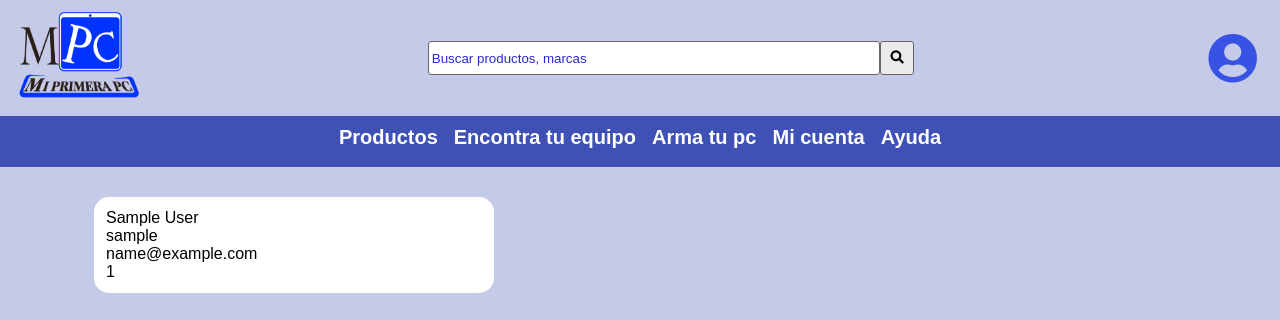
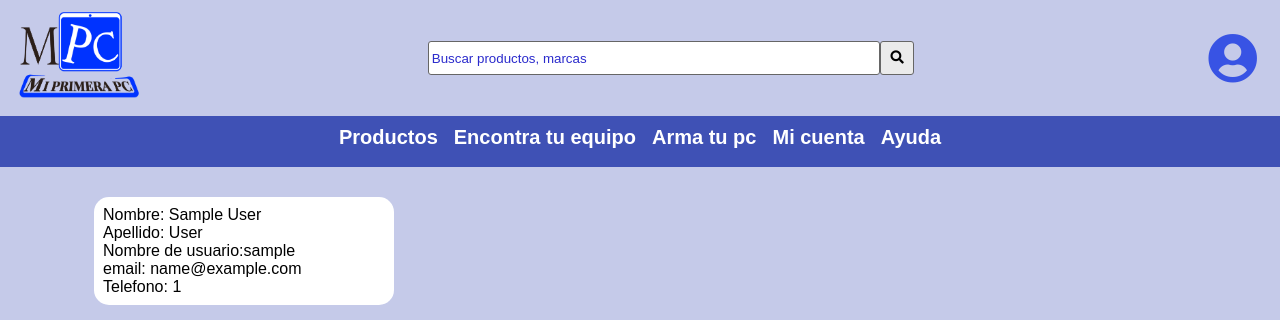
Before and after one commit to DanielaTarifa/sprint6grupo9, a Node server app: page /listar in a window 1280 px wide. Shown: the top 320 px of the page. Run offline with Node 20, Linux system fonts and the light colour scheme; tables that the repository leaves empty hold one stand-in row (values such as "Sample post"); some libraries are stand-ins or nearby versions; some web fonts are replaced.

Commit message:
agrego una parte de crud users

```diff
--- a/src/controllers/usersController.js
+++ b/src/controllers/usersController.js
@@ -21,7 +21,7 @@ const usersController={
         return res.render('users/register')
     },
 
-    listar:(req,res)=>{//funciona (solo funciona cuando no estas logeado 0.0) arreglar css
+    listar:(req,res)=>{//funciona (solo funciona cuando no estas logeado 0.0) arreglar css y ejs
         Users.findAll()
         .then(listarUsuarios => {
             res.render('users/listar', {listarUsuarios: listarUsuarios})
@@ -29,18 +29,12 @@ const usersController={
 
     },
 
-    listarCliente:(req,res)=>{//(solo funciona cuando no estas logeado 0.0) arreglar css
-        Users.findAll()
-        .then(listarUsuarios => {
-            res.render('users/listar', {listarUsuarios: listarUsuarios})
-        });
 
-    },
    delete: (req, res) =>{
         let userId = req.params.id;
         User.destroy({where: {id: userId}})
         .then(()=>{
-            return res.redirect('/users')})
+            return res.redirect('/')})
         .catch(error => res.send(error))
     },
 
@@ -55,20 +49,37 @@ const usersController={
         }
 
     //tiene que salir un cartel q ya esta en uso el mail si se repite 2 veces//
-    let userToLogin = Users.findOne({where: {email: req.body.email}});// no anda esta roto
-        if (userInDB){
-            return res.render ('users/register',{
+    let userInDB = db.Users.findAll({where: {email: req.body.email}});
+
+        if(!userInDB){
+            return res.render('./users/register',{
                 errors:{
-                    email:{
-                    msg: 'este email ya esta registrado'
+                    email :{
+                        msg: 'Este email ya esta registrado'
                     }
                 },
-                oldData: req.body
+                oldData:req.body,
             });
-        }
+        };
+
+        Users.create({
+            name: req.body.nombre,
+            lastname: req.body.apellido,
+            userName: req.body.nombreDeUsuario,
+            email: req.body.email,
+            cel: req.body.tel,
+            password: bcryptjs.hashSync(req.body.password, 10),
+            avatar: req.file.filename,
+            rolId: 1 })
+            .then( () => {
+                return res.redirect('/login');
+            })
+            .catch( error => {
+                return res.send(error);
+            });
 
         //crea nuevos usuarios en json/
-        let userToCreate= {
+        /*let userToCreate= {
             ...req.body,
             password: bcryptjs.hashSync(req.body.password, 10),
             avatar: req.file.filename,
@@ -77,7 +88,7 @@ const usersController={
 
         let userCreated=  User.create(userToCreate);
 
-        return res.redirect('/login'); //una vez registrado te lleva para que entres x login
+        return res.redirect('/login'); //una vez registrado te lleva para que entres x login */
     },
     login:( req,res)=>{
         return res.render('users/login');
@@ -115,17 +126,9 @@ const usersController={
 
     },
 
-    destroy: (req, res) =>{
-        let userId = req.params.id;
-        Users.destroy({where: {id: userId}, force: true}) // force: true es para asegurar que se ejecute la acción
-        .then(()=>{
-            return res.redirect('/')})
-        .catch(error => res.send(error))
-    },
-
     recover:(req,res)=>{
         return res.render('users/recuperar');
-    },
+    },//esta bien
 
     perfil:(req,res)=>{
         return res.render('users/perfil',{
--- a/src/routers/UsersRutas.js
+++ b/src/routers/UsersRutas.js
@@ -24,8 +24,6 @@ router.post('/login', usersController.processLogin);
 
 //formulario de registro
 router.get('/register',guestMiddleware, usersController.register);//esto mi add
-//procesa el registro
-router.post('/register', uploadFile.single('avatar'), validaciones, usersController.processRegister);//esto guarda usuarios
 
 //formulario de recuperar
 router.get('/recuperar', usersController.recover);
@@ -39,7 +37,7 @@ router.get('/logout/', userLoggedMiddleware, usersController.logout);// esta bie
 
 //crud
 router.get('/listar', guestMiddleware ,usersController.listar);
-
+router.post('/register', uploadFile.single('avatar'), validaciones, usersController.processRegister);//agrega usuarios
 router.get('/borrar/:id', guestMiddleware ,usersController.delete);
 
 
--- a/src/views/users/listar.ejs
+++ b/src/views/users/listar.ejs
@@ -14,13 +14,13 @@
         <div >
 
         <% for(let usuario of listarUsuarios){%>
-          <div class="perfil22" style="width: 400px; margin-bottom: 5%;">
+          <div class="perfil22" style="width: 300px; margin-bottom: 5%;">
             <div>
-                <p name="nombre"> <%= usuario.name %> </p>
-                <p name="apellido"> <%= usuario.lastName %> </p>
-                <p name="nombre de usuario"> <%= usuario.userName %> </p>
-                <p name="email"> <%= usuario.email %> </p>
-                <p name="telefono"> <%= usuario.cel %> </p>
+                <p name="nombre"> Nombre: <%= usuario.name %> </p>
+                <p name="apellido">Apellido: <%= usuario.lastname %> </p>
+                <p name="nombre de usuario"> Nombre de usuario:<%= usuario.userName %> </p>
+                <p name="email"> email: <%= usuario.email %> </p>
+                <p name="telefono">Telefono: <%= usuario.cel %> </p>
           </div>
         </div>
 
```
